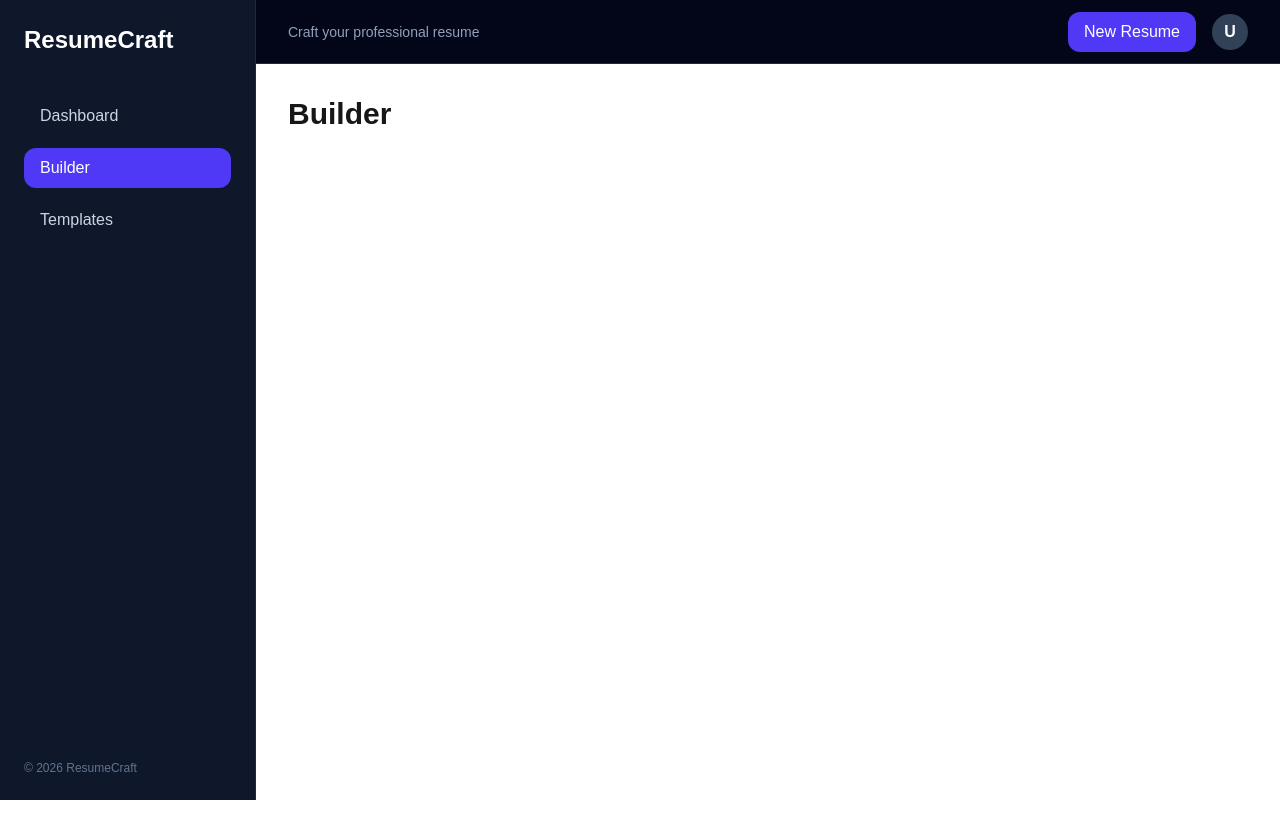
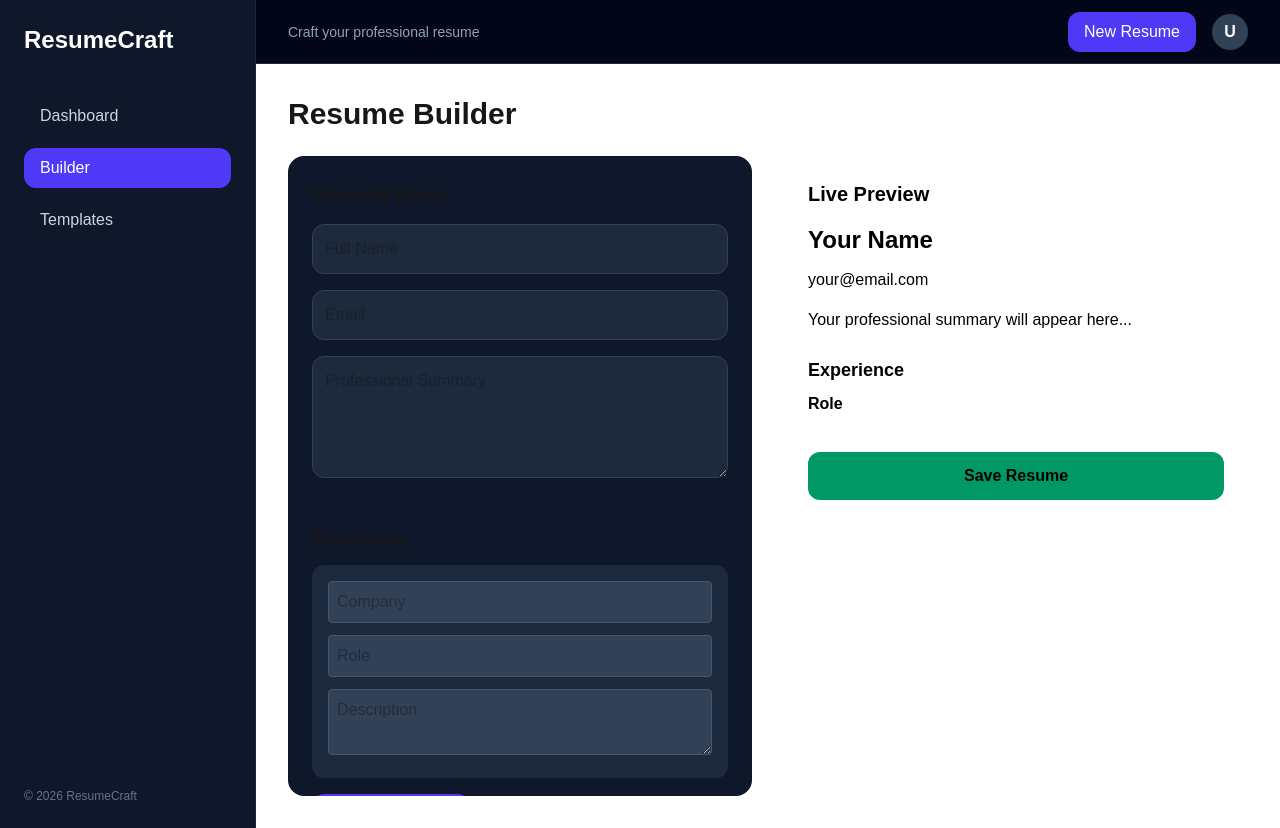
Before and after one commit to bramhagulavani/ResumeCraft, a Next.js app: page /builder in a window 1280 px wide. Before the commit the page ends 800 px from the top, so only its background shows below. Built offline with nearby package versions, Linux system fonts and the light colour scheme.

Commit message:
feat: implement resume creation with MongoDB integration
Added Resume model, API route, and frontend save functionality
with Next.js App Router and Mongoose.

```diff
--- /dev/null
+++ b/app/api/resume/route.ts
@@ -0,0 +1,27 @@
+import { NextResponse } from "next/server";
+import { connectToDatabase } from "@/lib/mongodb";
+import Resume from "@/models/Resume";
+
+export async function POST(req: Request) {
+  try {
+    // Connect to DB
+    await connectToDatabase();
+
+    // Get data from frontend
+    const body = await req.json();
+
+    // Save to database
+    const newResume = await Resume.create(body);
+
+    return NextResponse.json(
+      { message: "Resume saved successfully", data: newResume },
+      { status: 201 }
+    );
+  } catch (error: any) {
+    console.error("API ERROR:", error);
+    return NextResponse.json(
+      { message: "Error saving resume", error: error.message },
+      { status: 500 }
+    );
+  }
+}
--- a/app/builder/page.tsx
+++ b/app/builder/page.tsx
@@ -1,3 +1,201 @@
+"use client";
+
+import { useState } from "react";
+
+interface Experience {
+  company: string;
+  role: string;
+  description: string;
+}
+
 export default function BuilderPage() {
-  return <div className="text-3xl font-bold">Builder</div>;
+  const [name, setName] = useState("");
+  const [email, setEmail] = useState("");
+  const [summary, setSummary] = useState("");
+
+  const [experience, setExperience] = useState<Experience[]>([
+    { company: "", role: "", description: "" },
+  ]);
+
+  const handleExperienceChange = (
+    index: number,
+    field: keyof Experience,
+    value: string
+  ) => {
+    const updated = [...experience];
+    updated[index][field] = value;
+    setExperience(updated);
+  };
+
+  const addExperience = () => {
+    setExperience([
+      ...experience,
+      { company: "", role: "", description: "" },
+    ]);
+  };
+
+  const removeExperience = (index: number) => {
+    const updated = experience.filter((_, i) => i !== index);
+    setExperience(updated);
+  };
+
+
+  const handleSave = async () => {
+  const res = await fetch("/api/resume", {
+    method: "POST",
+    headers: { "Content-Type": "application/json" },
+    body: JSON.stringify({
+      name,
+      email,
+      summary,
+      experience,
+    }),
+  });
+
+  if (res.ok) {
+    alert("Resume saved successfully!");
+  } else {
+    alert("Error saving resume");
+  }
+};
+
+  return (
+    <div className="h-full">
+      <h1 className="text-3xl font-bold mb-6">Resume Builder</h1>
+
+      <div className="grid grid-cols-2 gap-8 h-[80vh]">
+        {/* FORM SECTION */}
+        <div className="bg-slate-900 rounded-2xl p-6 overflow-y-auto">
+          <h2 className="text-xl font-semibold mb-4">Resume Form</h2>
+
+          <div className="space-y-4">
+            <input
+              type="text"
+              placeholder="Full Name"
+              value={name}
+              onChange={(e) => setName(e.target.value)}
+              className="w-full p-3 rounded-xl bg-slate-800 border border-slate-700 focus:outline-none focus:ring-2 focus:ring-indigo-600"
+            />
+
+            <input
+              type="email"
+              placeholder="Email"
+              value={email}
+              onChange={(e) => setEmail(e.target.value)}
+              className="w-full p-3 rounded-xl bg-slate-800 border border-slate-700 focus:outline-none focus:ring-2 focus:ring-indigo-600"
+            />
+
+            <textarea
+              placeholder="Professional Summary"
+              rows={4}
+              value={summary}
+              onChange={(e) => setSummary(e.target.value)}
+              className="w-full p-3 rounded-xl bg-slate-800 border border-slate-700 focus:outline-none focus:ring-2 focus:ring-indigo-600"
+            />
+
+            {/* EXPERIENCE SECTION */}
+            <div className="mt-6">
+              <h3 className="text-lg font-semibold mb-3">Experience</h3>
+
+              {experience.map((exp, index) => (
+                <div
+                  key={index}
+                  className="bg-slate-800 p-4 rounded-xl mb-4 space-y-3"
+                >
+                  <input
+                    type="text"
+                    placeholder="Company"
+                    value={exp.company}
+                    onChange={(e) =>
+                      handleExperienceChange(index, "company", e.target.value)
+                    }
+                    className="w-full p-2 rounded bg-slate-700 border border-slate-600"
+                  />
+
+                  <input
+                    type="text"
+                    placeholder="Role"
+                    value={exp.role}
+                    onChange={(e) =>
+                      handleExperienceChange(index, "role", e.target.value)
+                    }
+                    className="w-full p-2 rounded bg-slate-700 border border-slate-600"
+                  />
+
+                  <textarea
+                    placeholder="Description"
+                    value={exp.description}
+                    onChange={(e) =>
+                      handleExperienceChange(
+                        index,
+                        "description",
+                        e.target.value
+                      )
+                    }
+                    className="w-full p-2 rounded bg-slate-700 border border-slate-600"
+                  />
+
+                  {experience.length > 1 && (
+                    <button
+                      onClick={() => removeExperience(index)}
+                      className="text-sm text-rose-400 hover:text-rose-300"
+                    >
+                      Remove
+                    </button>
+                  )}
+                </div>
+              ))}
+
+              <button
+                onClick={addExperience}
+                className="px-4 py-2 bg-indigo-600 rounded-xl hover:bg-indigo-500 transition"
+              >
+                + Add Experience
+              </button>
+            </div>
+          </div>
+        </div>
+
+        {/* PREVIEW SECTION */}
+        <div className="bg-white text-black rounded-2xl p-6 overflow-y-auto">
+          <h2 className="text-xl font-semibold mb-4">Live Preview</h2>
+
+          <div className="space-y-3">
+            <h3 className="text-2xl font-bold">
+              {name || "Your Name"}
+            </h3>
+
+            <p>{email || "your@email.com"}</p>
+
+            <p className="mt-4 whitespace-pre-line">
+              {summary || "Your professional summary will appear here..."}
+            </p>
+
+            <div className="mt-6">
+              <h4 className="text-lg font-semibold mb-2">Experience</h4>
+
+              {experience.map((exp, index) => (
+                <div key={index} className="mb-3">
+                  <div className="font-semibold">
+                    {exp.role || "Role"}{" "}
+                    {exp.company && `- ${exp.company}`}
+                  </div>
+                  <div className="text-sm whitespace-pre-line">
+                    {exp.description}
+                  </div>
+                </div>
+              ))}
+              <button
+  onClick={handleSave}
+  className="mt-6 w-full px-4 py-3 bg-emerald-600 rounded-xl hover:bg-emerald-500 transition font-semibold"
+>
+  Save Resume
+</button>
+            </div>
+
+          </div>
+        </div>
+      </div>
+    </div>
+  );
 }
--- /dev/null
+++ b/lib/mongodb.ts
@@ -0,0 +1,27 @@
+import mongoose from "mongoose";
+
+const MONGODB_URI = process.env.MONGODB_URI as string;
+
+if (!MONGODB_URI) {
+  throw new Error("Please define MONGODB_URI in .env.local");
+}
+
+let cached = (global as any).mongoose;
+
+if (!cached) {
+  cached = (global as any).mongoose = {
+    conn: null,
+    promise: null,
+  };
+}
+
+export async function connectToDatabase() {
+  if (cached.conn) return cached.conn;
+
+  if (!cached.promise) {
+    cached.promise = mongoose.connect(MONGODB_URI);
+  }
+
+  cached.conn = await cached.promise;
+  return cached.conn;
+}
--- /dev/null
+++ b/models/Resume.ts
@@ -0,0 +1,25 @@
+import mongoose, { Schema, models } from "mongoose";
+
+const ExperienceSchema = new Schema({
+  company: String,
+  role: String,
+  description: String,
+});
+
+const ResumeSchema = new Schema(
+  {
+    name: {
+      type: String,
+      required: true,
+    },
+    email: String,
+    summary: String,
+    experience: [ExperienceSchema],
+  },
+  { timestamps: true }
+);
+
+const Resume =
+  models.Resume || mongoose.model("Resume", ResumeSchema);
+
+export default Resume;
--- a/package.json
+++ b/package.json
@@ -9,6 +9,7 @@
     "lint": "eslint"
   },
   "dependencies": {
+    "mongoose": "^9.2.3",
     "next": "16.1.6",
     "react": "19.2.3",
     "react-dom": "19.2.3"
```
Also changed, not shown: 2 other files (tests, documents, lock files or other folders).
